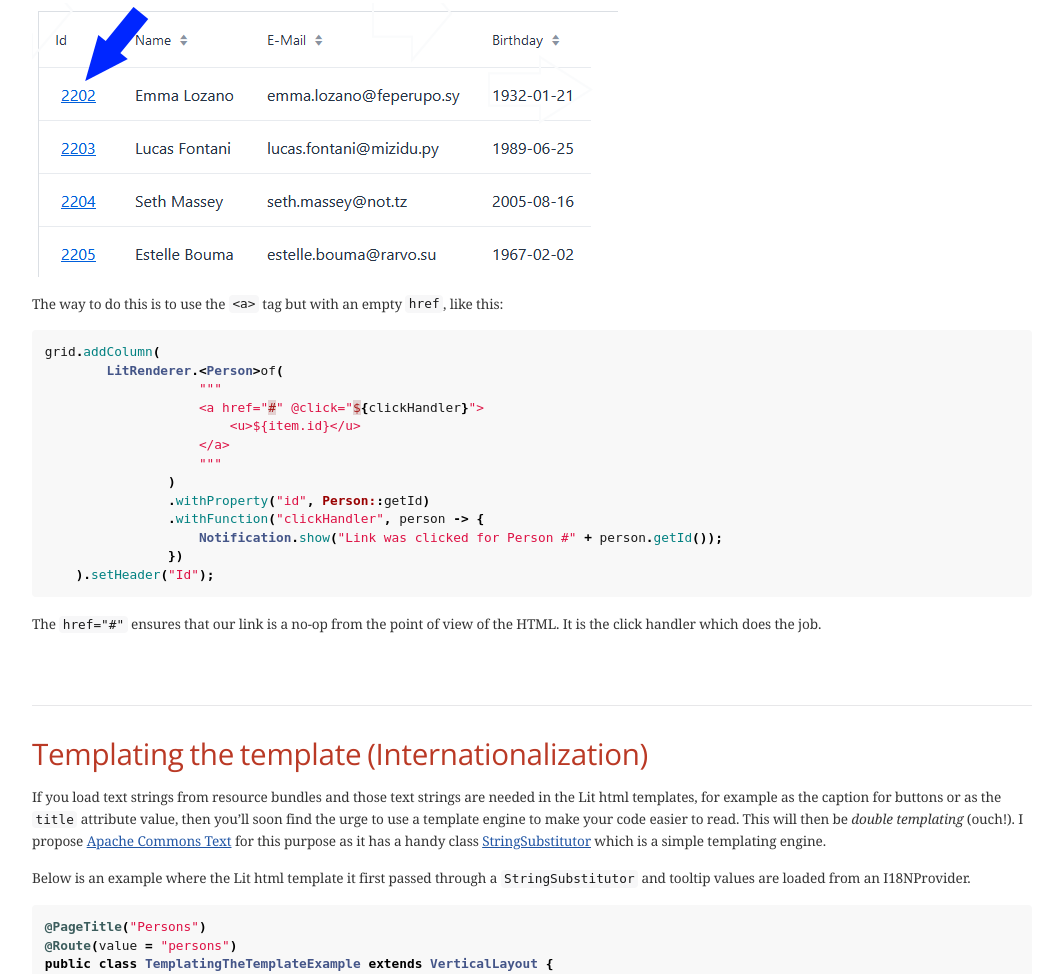
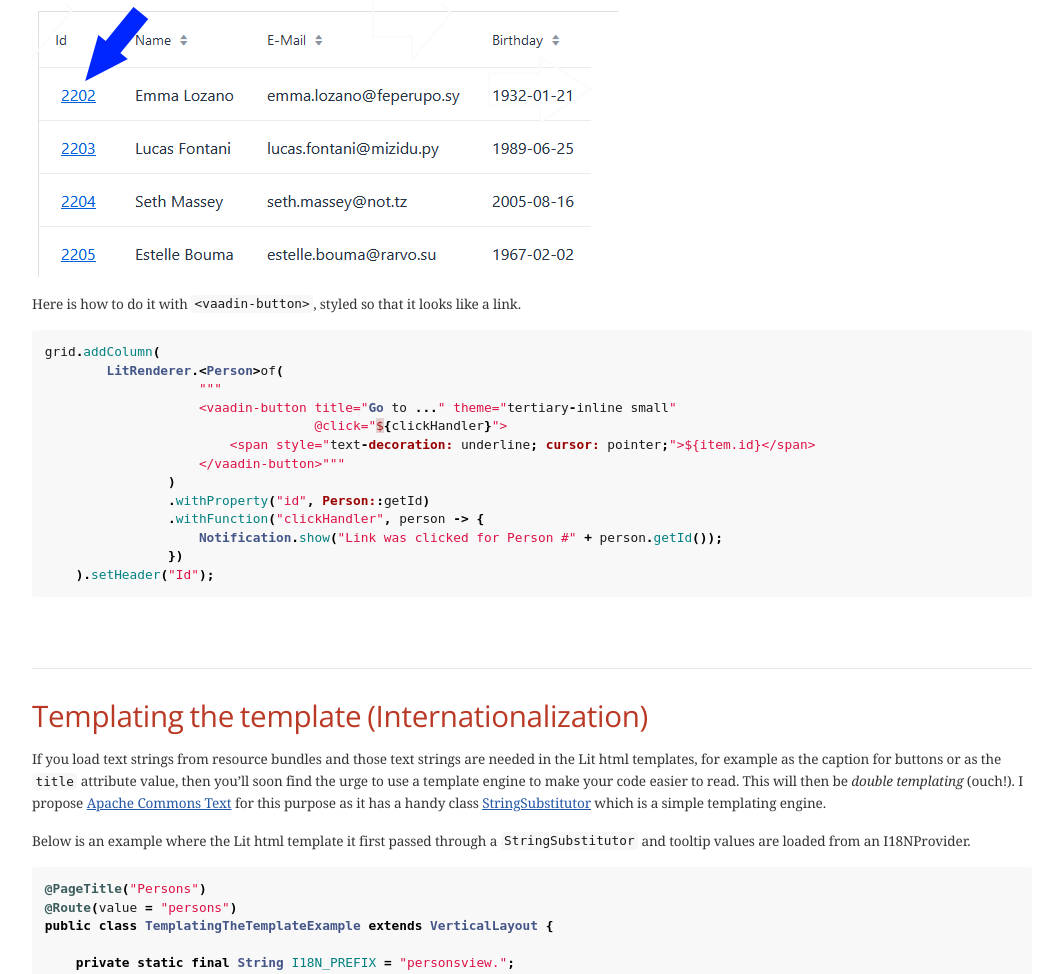
Before and after one commit to lbruun/Vaadin.LitRenderer-Examples, a plain HTML site: page index.html in a window 1280 px wide. Shown: the part 5010-5984 px from the top of the page, without its empty margins (108-1171 px from the left). Drawn offline with nearby package versions, Linux system fonts and the light colour scheme; a web font is replaced by a local one.

Commit message:
deploy: e9dd8071c55f3e8cdebbe0dc9de4eb778af6b271

```diff
--- a/index.html
+++ b/index.html
@@ -1055,17 +1055,17 @@ Like this:</p>
 </div>
 </div>
 <div class="paragraph">
-<p>The way to do this is to use the <code>&lt;a&gt;</code> tag but with an empty <code>href</code>, like this:</p>
+<p>Here is how to do it with <code>&lt;vaadin-button&gt;</code>, styled so that it looks like a link.</p>
 </div>
 <div class="listingblock">
 <div class="content">
 <pre class="rouge highlight"><code data-lang="java"><span class="n">grid</span><span class="o">.</span><span class="na">addColumn</span><span class="o">(</span>
         <span class="nc">LitRenderer</span><span class="o">.&lt;</span><span class="nc">Person</span><span class="o">&gt;</span><span class="n">of</span><span class="o">(</span>
                     <span class="s">"""
-                    &lt;a href="</span><span class="err">#</span><span class="s">" @click="</span><span class="err">$</span><span class="o">{</span><span class="n">clickHandler</span><span class="o">}</span><span class="s">"&gt;
-                        &lt;u&gt;${item.id}&lt;/u&gt;
-                    &lt;/a&gt;
-                    """</span>
+                    &lt;vaadin-button title="</span><span class="nc">Go</span> <span class="n">to</span> <span class="o">...</span><span class="s">" theme="</span><span class="n">tertiary</span><span class="o">-</span><span class="n">inline</span> <span class="n">small</span><span class="s">"
+                                   @click="</span><span class="err">$</span><span class="o">{</span><span class="n">clickHandler</span><span class="o">}</span><span class="s">"&gt;
+                        &lt;span style="</span><span class="n">text</span><span class="o">-</span><span class="nl">decoration:</span> <span class="n">underline</span><span class="o">;</span> <span class="nl">cursor:</span> <span class="n">pointer</span><span class="o">;</span><span class="s">"&gt;${item.id}&lt;/span&gt;
+                    &lt;/vaadin-button&gt;"""</span>
                 <span class="o">)</span>
                 <span class="o">.</span><span class="na">withProperty</span><span class="o">(</span><span class="s">"id"</span><span class="o">,</span> <span class="nl">Person:</span><span class="o">:</span><span class="n">getId</span><span class="o">)</span>
                 <span class="o">.</span><span class="na">withFunction</span><span class="o">(</span><span class="s">"clickHandler"</span><span class="o">,</span> <span class="n">person</span> <span class="o">-&gt;</span> <span class="o">{</span>
@@ -1073,9 +1073,6 @@ Like this:</p>
                 <span class="o">})</span>
     <span class="o">).</span><span class="na">setHeader</span><span class="o">(</span><span class="s">"Id"</span><span class="o">);</span></code></pre>
 </div>
-</div>
-<div class="paragraph">
-<p>The <code>href="#"</code> ensures that our link is a no-op from the point of view of the HTML. It is the click handler which does the job.</p>
 </div>
 </div>
 </div>
@@ -1287,7 +1284,7 @@ With Spring Boot, you already have Spring&#8217;s <a href="https://docs.spring.i
 </div>
 <div id="footer">
 <div id="footer-text">
-Last updated 2022-10-26 21:53:23 UTC
+Last updated 2022-10-27 13:08:51 UTC
 </div>
 </div>
 </body>
```
